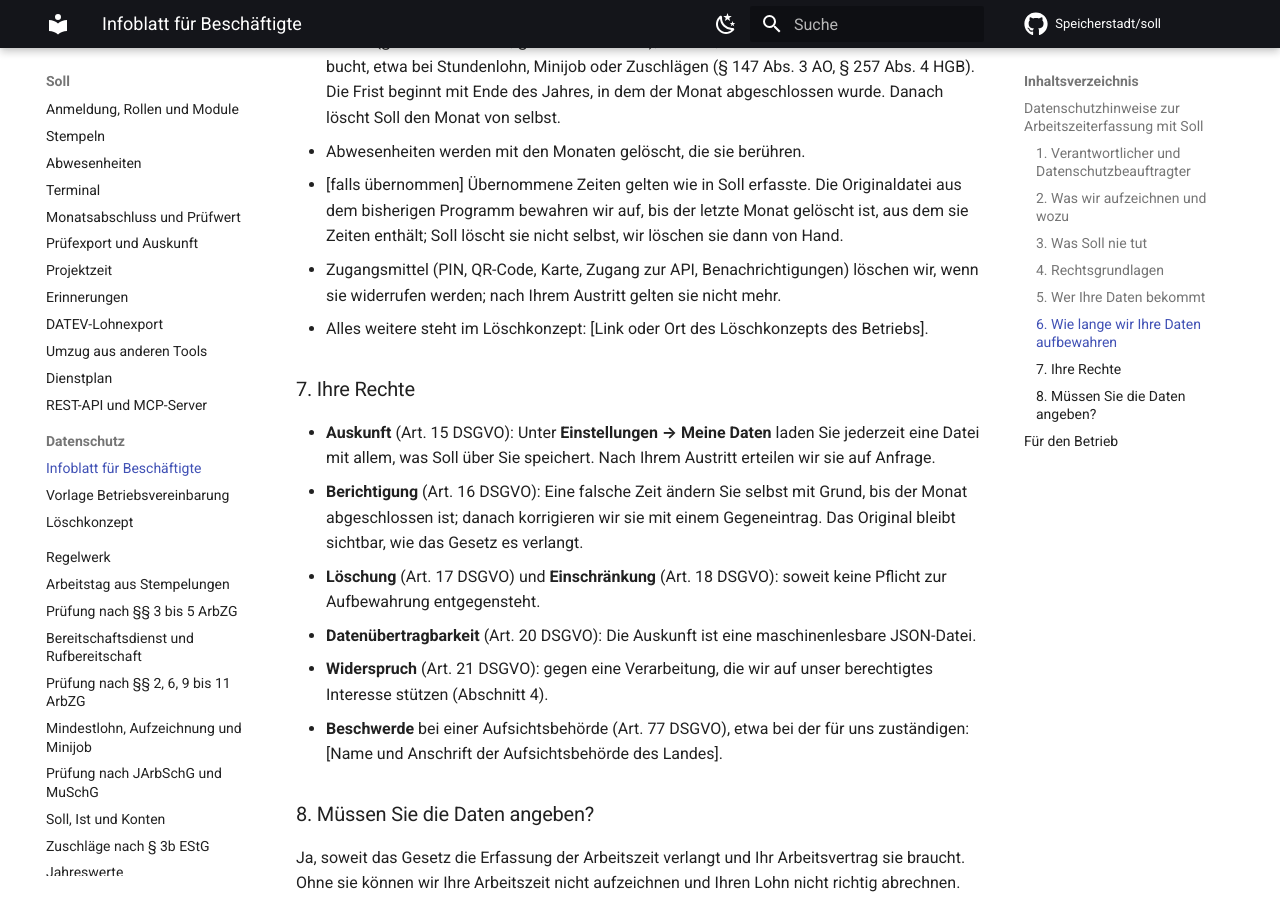
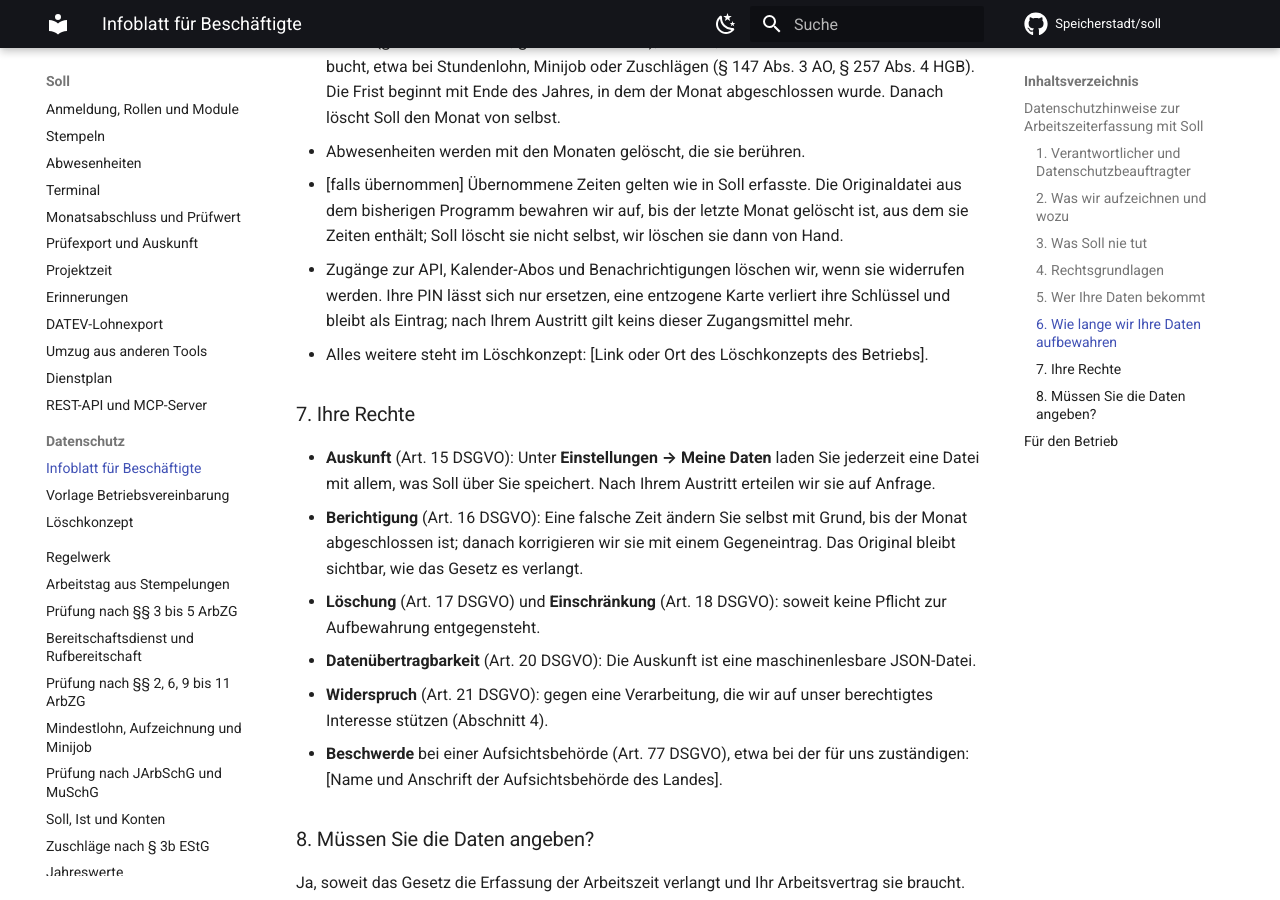
Before and after one commit to Speicherstadt/soll, an MkDocs documentation site: the page built from docs/infoblatt.md, in a window 1280 px wide and 900 px high, scrolled down 3752 px. Built offline with MkDocs 1.6.1 and Material for MkDocs 9.7.7, drawn with Linux system fonts in a browser that asks for light colours; comment, search, counter and statistics services are not loaded.

Commit message:
docs: the tablet keeps the credential only encrypted; a PIN can only be replaced (S-903)
Review round 2: the Löschkonzept said the queue holds no credential, the Infoblatt promised to
delete a revoked PIN, which Soll cannot.

Co-Authored-By: Claude Opus 5.5 <noreply@anthropic.com>
Claude-Session: https://claude.ai/code/session_014k4Nfif8AkmJuguTTg1oKS

```diff
--- a/docs/infoblatt.md
+++ b/docs/infoblatt.md
@@ -106,8 +106,9 @@ Push-Dienst eines Browsers kann außerhalb stehen; er bekommt nur den verschlüs
 - [falls übernommen] Übernommene Zeiten gelten wie in Soll erfasste. Die Originaldatei aus dem
   bisherigen Programm bewahren wir auf, bis der letzte Monat gelöscht ist, aus dem sie Zeiten
   enthält; Soll löscht sie nicht selbst, wir löschen sie dann von Hand.
-- Zugangsmittel (PIN, QR-Code, Karte, Zugang zur API, Benachrichtigungen) löschen wir, wenn sie
-  widerrufen werden; nach Ihrem Austritt gelten sie nicht mehr.
+- Zugänge zur API, Kalender-Abos und Benachrichtigungen löschen wir, wenn sie widerrufen werden.
+  Ihre PIN lässt sich nur ersetzen, eine entzogene Karte verliert ihre Schlüssel und bleibt als
+  Eintrag; nach Ihrem Austritt gilt keins dieser Zugangsmittel mehr.
 - Alles weitere steht im Löschkonzept: [Link oder Ort des Löschkonzepts des Betriebs].
 
 ### 7. Ihre Rechte
```
Also changed, not shown: docs/loeschkonzept.md (+1 -1 lines).
